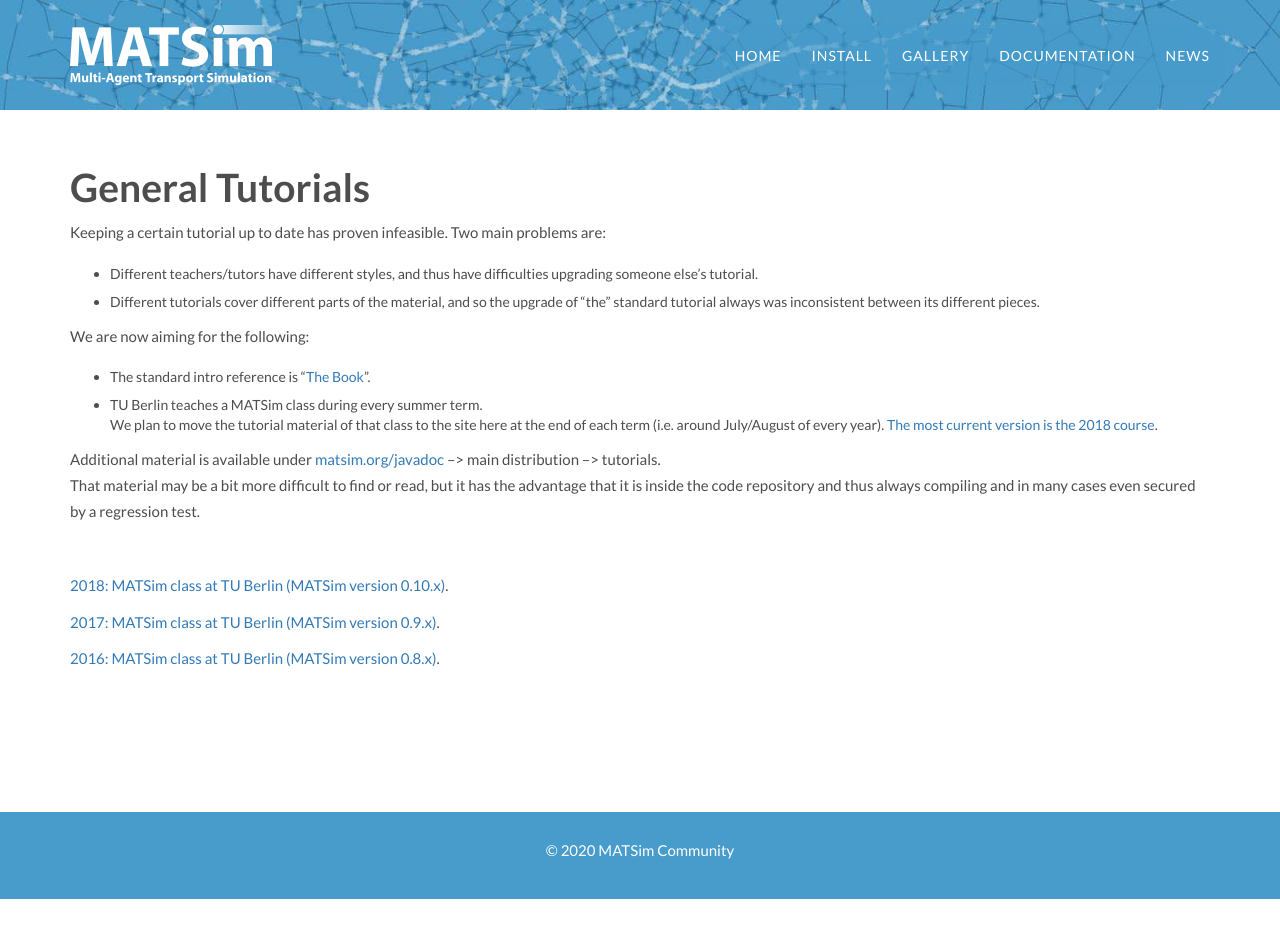
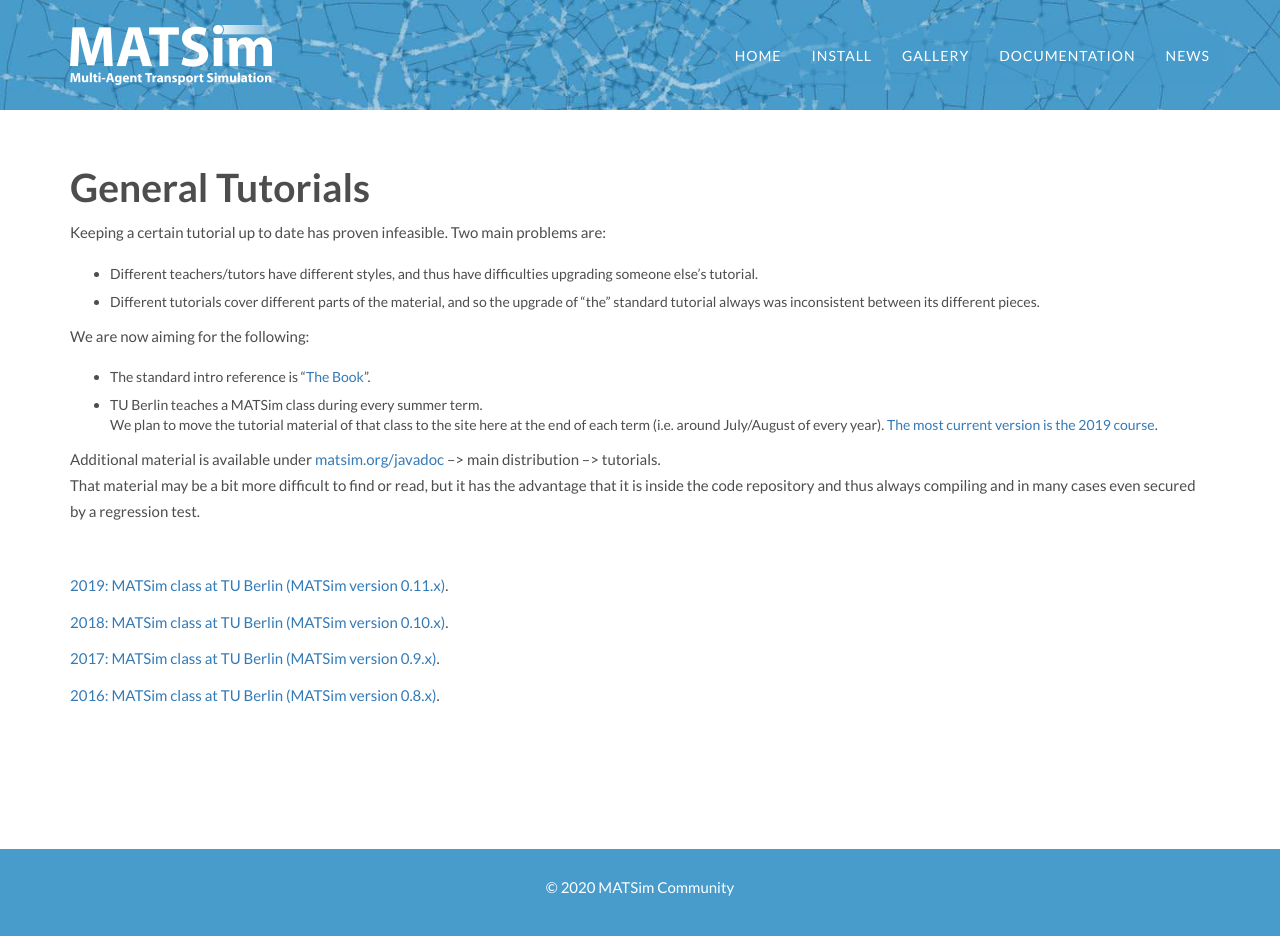
Before and after one commit to matsim-org/jekyll-website, a Jekyll site: the page built from docs/tutorials/general.md, in a window 1280 px wide and 936 px high. Built offline with Jekyll 4.4.1, drawn with Linux system fonts in a browser that asks for light colours; some web fonts are replaced.

Commit message:
add 0.11.x tutorial

```diff
--- a/docs/tutorials/general.md
+++ b/docs/tutorials/general.md
@@ -17,7 +17,7 @@ We are now aiming for the following:
 - TU Berlin teaches a MATSim class during every summer term.
 We plan to move the tutorial material of that class to the site
 here at the end of each term (i.e. around July/August of every year).
-[The most current version is the 2018 course](/content/2018-matsim-class-tu-berlin-matsim-version-010x).
+[The most current version is the 2019 course](/content/2019-matsim-class-tu-berlin-matsim-version-011x).
 
 Additional material is available under [matsim.org/javadoc](/javadoc) --> main distribution --> tutorials.
 That material may be a bit more difficult to find or read, but it has the advantage
@@ -25,6 +25,8 @@ that it is inside the code repository and thus always
 compiling and in many cases even secured by a regression test.
 
 &nbsp;
+
+[2019: MATSim class at TU Berlin (MATSim version 0.11.x)](/content/2019-matsim-class-tu-berlin-matsim-version-011x).
 
 [2018: MATSim class at TU Berlin (MATSim version 0.10.x)](/content/2018-matsim-class-tu-berlin-matsim-version-010x).
 
```
